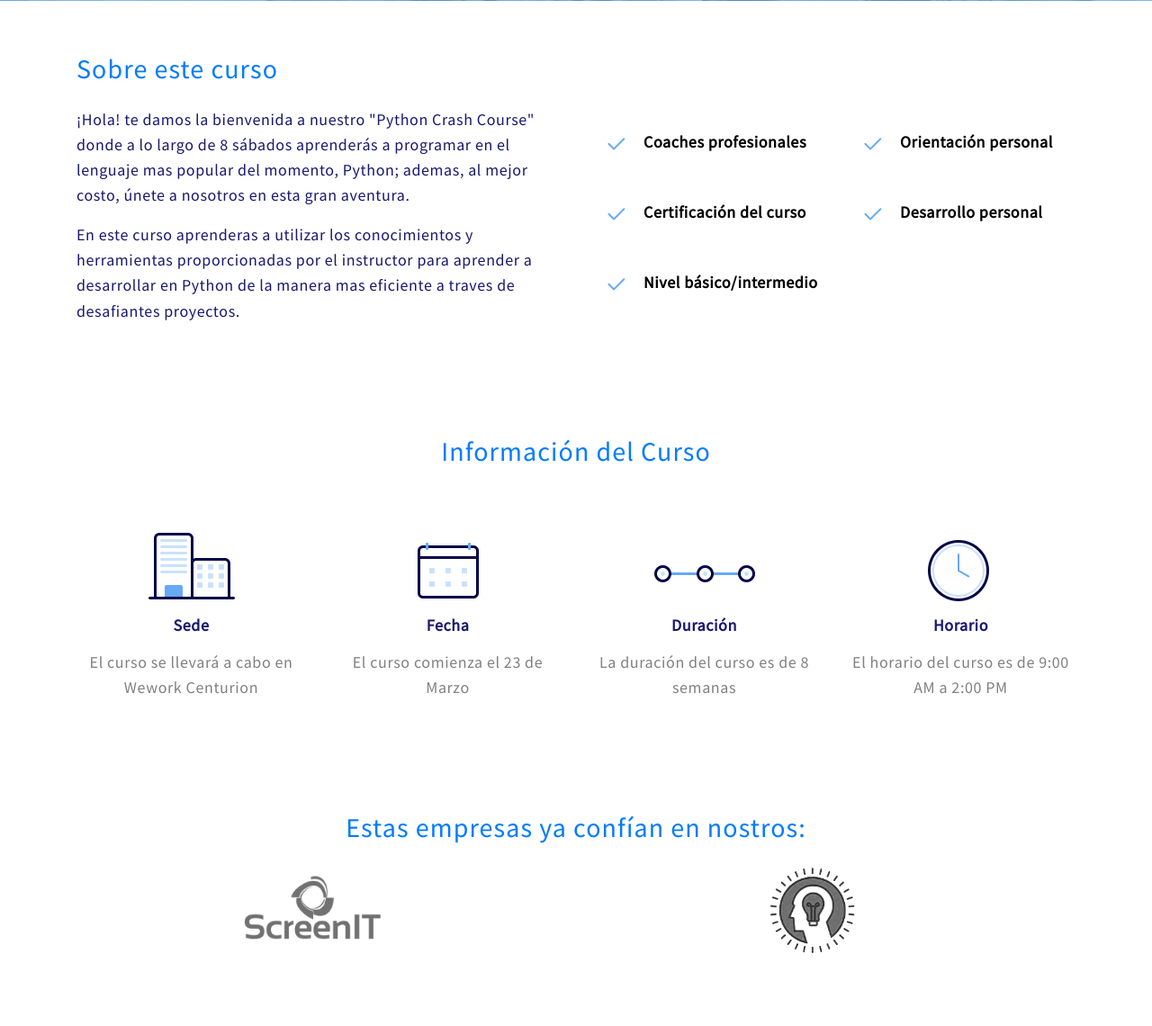
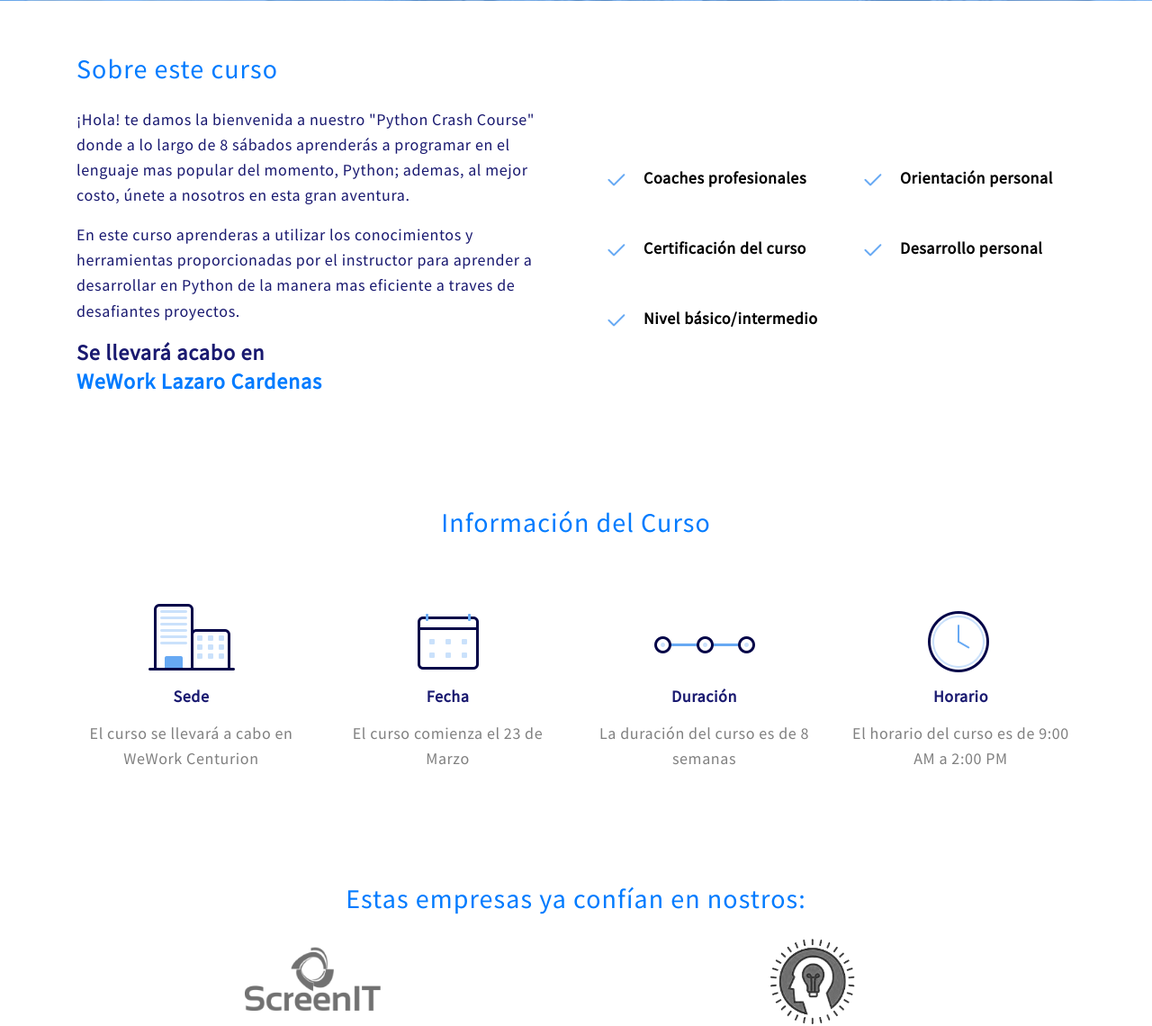
Before and after one commit to gusreyes01/alluxi-academy, a Django app: page / in a window 1280 px wide. Shown: the part 702-1842 px from the top of the page at 90% size. Run offline with Django 3.2, Linux system fonts and the light colour scheme; some libraries are stand-ins or nearby versions.

Commit message:
Add google maps url

```diff
--- a/alluxiacademy/landing/templates/landing/index.html
+++ b/alluxiacademy/landing/templates/landing/index.html
@@ -86,6 +86,9 @@
           <p>
             En este curso aprenderas a utilizar los conocimientos y herramientas proporcionadas por el instructor para aprender a desarrollar en Python de la manera mas eficiente a traves de desafiantes proyectos.
           </p>
+          <p class="syl-title">
+            Se llevará acabo en <br/> <a href="https://goo.gl/maps/U4TVNmErnUC2">WeWork Lazaro Cardenas</a>
+          </p>
         </div>
         <div class="col-lg-6">
           <div class="row">
@@ -119,7 +122,7 @@
           <div class="col-lg-3 text-center">
             <img src="{% static 'img/img-info-venue.png' %}">
             <p class="blue-title">Sede</p>
-            <p class="Information">El curso se llevará a cabo en Wework Centurion</p>
+            <p class="Information">El curso se llevará a cabo en WeWork Centurion</p>
           </div>
           <div class="col-lg-3 text-center">
             <img src="{% static 'img/img-info-date.png' %}">
```
